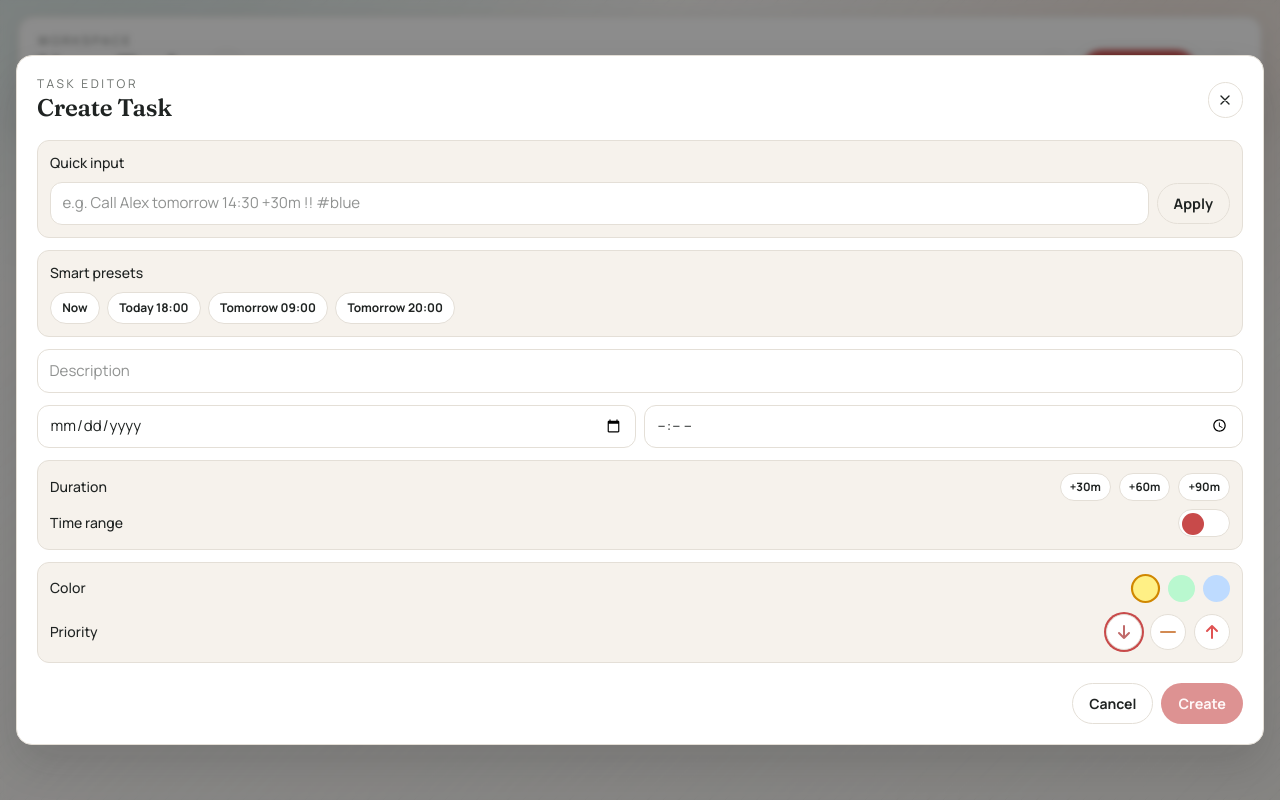
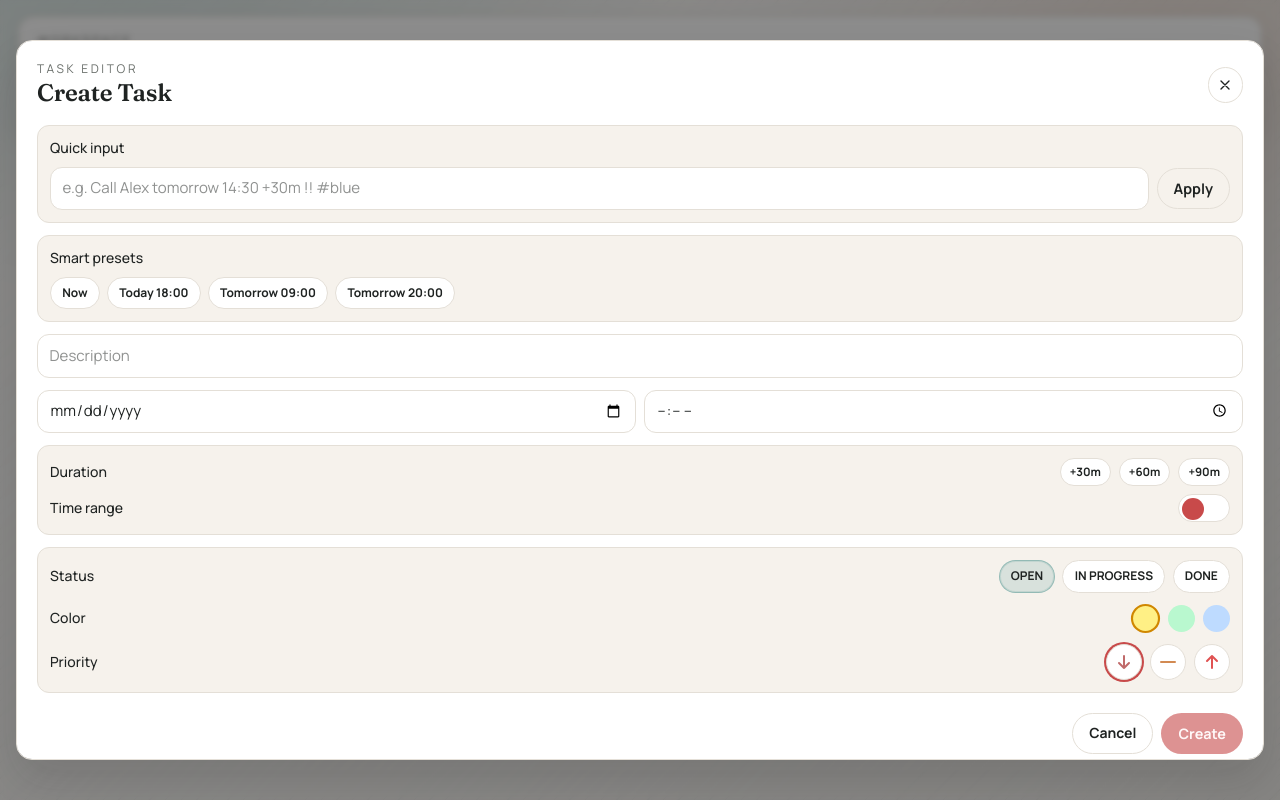
Before and after one commit to brxic/tododolix-app, an Angular app: page / in a window 1280 px wide. Both pictures are taken after a click on the button "Create Now". Built offline with nearby package versions, Linux system fonts and the light colour scheme; a web font is replaced by a local one.

Commit message:
add status selection and future date label to todo items

```diff
--- a/src-desktop/app/archive/archive.component.ts
+++ b/src-desktop/app/archive/archive.component.ts
@@ -45,9 +45,40 @@ export class ArchiveComponent implements OnInit {
       return '';
     }
     const start = this.settings.formatTime(todo.time);
+    const dateLabel = this.futureDateLabel(todo.date);
     if (todo.endTime && todo.endTime !== todo.time) {
-      return `${start} - ${this.settings.formatTime(todo.endTime)}`;
+      const range = `${start} - ${this.settings.formatTime(todo.endTime)}`;
+      return dateLabel ? `${dateLabel} · ${range}` : range;
     }
-    return start;
+    return dateLabel ? `${dateLabel} · ${start}` : start;
+  }
+
+  private futureDateLabel(dateStr: string): string {
+    const date = this.parseTodoDate(dateStr);
+    if (!date || !this.isMoreThanWeekAway(date)) {
+      return '';
+    }
+    return date.toLocaleDateString(this.settings.locale(), {
+      day: '2-digit',
+      month: '2-digit'
+    });
+  }
+
+  private parseTodoDate(dateStr: string): Date | null {
+    if (!dateStr) {
+      return null;
+    }
+    const value = new Date(`${dateStr}T00:00:00`);
+    if (Number.isNaN(value.getTime())) {
+      return null;
+    }
+    return value;
+  }
+
+  private isMoreThanWeekAway(date: Date): boolean {
+    const today = new Date();
+    today.setHours(0, 0, 0, 0);
+    const diffDays = (date.getTime() - today.getTime()) / (1000 * 60 * 60 * 24);
+    return diffDays > 7;
   }
 }
--- a/src-desktop/app/settings/settings.service.ts
+++ b/src-desktop/app/settings/settings.service.ts
@@ -29,6 +29,7 @@ const DICT: Record<AppLanguage, Record<string, string>> = {
     edit_task: 'Edit Task',
     new_task: 'Create Task',
     description: 'Description',
+    status: 'Status',
     time_range: 'Time range',
     color: 'Color',
     priority: 'Priority',
@@ -114,6 +115,7 @@ const DICT: Record<AppLanguage, Record<string, string>> = {
     edit_task: 'Aufgabe bearbeiten',
     new_task: 'Aufgabe erstellen',
     description: 'Beschreibung',
+    status: 'Status',
     time_range: 'Zeitspanne',
     color: 'Farbe',
     priority: 'Prioritat',
--- a/src-desktop/app/todo/todo.component.html
+++ b/src-desktop/app/todo/todo.component.html
@@ -89,6 +89,21 @@
       </div>
 
       <div class="panel-soft p-3 rounded-xl space-y-3">
+        <div class="status-editor status-editor-inline">
+          <label class="text-sm font-medium">{{ settings.t('status') }}</label>
+          <div class="chip-grid">
+            <button
+              *ngFor="let status of statusOptions"
+              type="button"
+              class="chip-btn"
+              [ngClass]="formTodo.status === status ? 'chip-btn-active' : ''"
+              (click)="formTodo.status = status"
+            >
+              {{ statusLabel(status) }}
+            </button>
+          </div>
+        </div>
+
         <div class="flex justify-between items-center">
           <label class="text-sm font-medium">{{ settings.t('color') }}</label>
           <div class="flex gap-2">
@@ -276,7 +291,7 @@
   class="fixed inset-0 z-50 flex items-center justify-center p-4 form-overlay"
   [class.form-overlay-active]="deleteActive"
 >
-  <div class="panel p-5 rounded-2xl shadow-lift w-full confirm-dialog" [class.confirm-dialog-active]="deleteActive">
+  <div class="panel p-5 rounded-2xl shadow-lift w-full max-w-sm confirm-dialog" [class.confirm-dialog-active]="deleteActive">
     <p class="mb-4 text-center text-sm">{{ settings.t('delete_confirm') }}</p>
     <div class="flex justify-between">
       <button (click)="cancelDelete()" class="btn btn-ghost text-xs">{{ settings.t('cancel') }}</button>
--- a/src-desktop/app/todo/todo.component.ts
+++ b/src-desktop/app/todo/todo.component.ts
@@ -21,6 +21,7 @@ type PriorityFilter = 'all' | 'low' | 'medium' | 'high';
   ]
 })
 export class TodoComponent implements OnInit, OnDestroy {
+  readonly statusOptions: Array<Todo['status']> = ['open', 'in-progress', 'done'];
   showForm = false;
   formMounted = false;
   formActive = false;
@@ -286,10 +287,12 @@ export class TodoComponent implements OnInit, OnDestroy {
       return '';
     }
     const start = this.settings.formatTime(todo.time);
+    const dateLabel = this.futureDateLabel(todo.date);
     if (todo.endTime && todo.endTime !== todo.time) {
-      return `${start} - ${this.settings.formatTime(todo.endTime)}`;
+      const range = `${start} - ${this.settings.formatTime(todo.endTime)}`;
+      return dateLabel ? `${dateLabel} · ${range}` : range;
     }
-    return start;
+    return dateLabel ? `${dateLabel} · ${start}` : start;
   }
 
   statusLabel(status: Todo['status']): string {
@@ -432,6 +435,35 @@ export class TodoComponent implements OnInit, OnDestroy {
     return offset;
   }
 
+  private futureDateLabel(dateStr: string): string {
+    const date = this.parseTodoDate(dateStr);
+    if (!date || !this.isMoreThanWeekAway(date)) {
+      return '';
+    }
+    return date.toLocaleDateString(this.settings.locale(), {
+      day: '2-digit',
+      month: '2-digit'
+    });
+  }
+
+  private parseTodoDate(dateStr: string): Date | null {
+    if (!dateStr) {
+      return null;
+    }
+    const value = new Date(`${dateStr}T00:00:00`);
+    if (Number.isNaN(value.getTime())) {
+      return null;
+    }
+    return value;
+  }
+
+  private isMoreThanWeekAway(date: Date): boolean {
+    const today = new Date();
+    today.setHours(0, 0, 0, 0);
+    const diffDays = (date.getTime() - today.getTime()) / (1000 * 60 * 60 * 24);
+    return diffDays > 7;
+  }
+
   private matchesFilters(todo: Todo): boolean {
     if (this.priorityFilter !== 'all' && todo.priority !== this.priorityFilter) {
       return false;
--- a/src-desktop/styles.css
+++ b/src-desktop/styles.css
@@ -400,9 +400,29 @@
     transform: translateY(-1px);
   }
 
+  .chip-btn-active {
+    background-color: rgba(62, 140, 136, 0.16);
+    border-color: rgba(62, 140, 136, 0.45);
+    box-shadow: inset 0 0 0 1px rgba(62, 140, 136, 0.14);
+  }
+
   .chip-small {
     padding: 0.28rem 0.56rem;
     font-size: 0.72rem;
+  }
+
+  .status-editor {
+    display: grid;
+    gap: 0.55rem;
+  }
+
+  .status-editor-inline {
+    grid-template-columns: auto 1fr;
+    align-items: center;
+  }
+
+  .status-editor-inline .chip-grid {
+    justify-content: flex-end;
   }
 
   .color-pick {
--- a/src-mobile/app/archive/archive.component.ts
+++ b/src-mobile/app/archive/archive.component.ts
@@ -45,9 +45,40 @@ export class ArchiveComponent implements OnInit {
       return '';
     }
     const start = this.settings.formatTime(todo.time);
+    const dateLabel = this.futureDateLabel(todo.date);
     if (todo.endTime && todo.endTime !== todo.time) {
-      return `${start} - ${this.settings.formatTime(todo.endTime)}`;
+      const range = `${start} - ${this.settings.formatTime(todo.endTime)}`;
+      return dateLabel ? `${dateLabel} · ${range}` : range;
     }
-    return start;
+    return dateLabel ? `${dateLabel} · ${start}` : start;
+  }
+
+  private futureDateLabel(dateStr: string): string {
+    const date = this.parseTodoDate(dateStr);
+    if (!date || !this.isMoreThanWeekAway(date)) {
+      return '';
+    }
+    return date.toLocaleDateString(this.settings.locale(), {
+      day: '2-digit',
+      month: '2-digit'
+    });
+  }
+
+  private parseTodoDate(dateStr: string): Date | null {
+    if (!dateStr) {
+      return null;
+    }
+    const value = new Date(`${dateStr}T00:00:00`);
+    if (Number.isNaN(value.getTime())) {
+      return null;
+    }
+    return value;
+  }
+
+  private isMoreThanWeekAway(date: Date): boolean {
+    const today = new Date();
+    today.setHours(0, 0, 0, 0);
+    const diffDays = (date.getTime() - today.getTime()) / (1000 * 60 * 60 * 24);
+    return diffDays > 7;
   }
 }
--- a/src-mobile/app/settings/settings.service.ts
+++ b/src-mobile/app/settings/settings.service.ts
@@ -29,6 +29,7 @@ const DICT: Record<AppLanguage, Record<string, string>> = {
     edit_task: 'Edit Task',
     new_task: 'Create Task',
     description: 'Description',
+    status: 'Status',
     time_range: 'Time range',
     color: 'Color',
     priority: 'Priority',
@@ -114,6 +115,7 @@ const DICT: Record<AppLanguage, Record<string, string>> = {
     edit_task: 'Aufgabe bearbeiten',
     new_task: 'Aufgabe erstellen',
     description: 'Beschreibung',
+    status: 'Status',
     time_range: 'Zeitspanne',
     color: 'Farbe',
     priority: 'Prioritat',
--- a/src-mobile/app/todo/todo.component.html
+++ b/src-mobile/app/todo/todo.component.html
@@ -89,6 +89,21 @@
       </div>
 
       <div class="panel-soft p-3 rounded-xl space-y-3">
+        <div class="status-editor status-editor-inline">
+          <label class="text-sm font-medium">{{ settings.t('status') }}</label>
+          <div class="chip-grid">
+            <button
+              *ngFor="let status of statusOptions"
+              type="button"
+              class="chip-btn"
+              [ngClass]="formTodo.status === status ? 'chip-btn-active' : ''"
+              (click)="formTodo.status = status"
+            >
+              {{ statusLabel(status) }}
+            </button>
+          </div>
+        </div>
+
         <div class="flex justify-between items-center">
           <label class="text-sm font-medium">{{ settings.t('color') }}</label>
           <div class="flex gap-2">
--- a/src-mobile/app/todo/todo.component.ts
+++ b/src-mobile/app/todo/todo.component.ts
@@ -21,6 +21,7 @@ type PriorityFilter = 'all' | 'low' | 'medium' | 'high';
   ]
 })
 export class TodoComponent implements OnInit, OnDestroy {
+  readonly statusOptions: Array<Todo['status']> = ['open', 'in-progress', 'done'];
   showForm = false;
   formMounted = false;
   formActive = false;
@@ -286,10 +287,12 @@ export class TodoComponent implements OnInit, OnDestroy {
       return '';
     }
     const start = this.settings.formatTime(todo.time);
+    const dateLabel = this.futureDateLabel(todo.date);
     if (todo.endTime && todo.endTime !== todo.time) {
-      return `${start} - ${this.settings.formatTime(todo.endTime)}`;
+      const range = `${start} - ${this.settings.formatTime(todo.endTime)}`;
+      return dateLabel ? `${dateLabel} · ${range}` : range;
     }
-    return start;
+    return dateLabel ? `${dateLabel} · ${start}` : start;
   }
 
   statusLabel(status: Todo['status']): string {
@@ -432,6 +435,35 @@ export class TodoComponent implements OnInit, OnDestroy {
     return offset;
   }
 
+  private futureDateLabel(dateStr: string): string {
+    const date = this.parseTodoDate(dateStr);
+    if (!date || !this.isMoreThanWeekAway(date)) {
+      return '';
+    }
+    return date.toLocaleDateString(this.settings.locale(), {
+      day: '2-digit',
+      month: '2-digit'
+    });
+  }
+
+  private parseTodoDate(dateStr: string): Date | null {
+    if (!dateStr) {
+      return null;
+    }
+    const value = new Date(`${dateStr}T00:00:00`);
+    if (Number.isNaN(value.getTime())) {
+      return null;
+    }
+    return value;
+  }
+
+  private isMoreThanWeekAway(date: Date): boolean {
+    const today = new Date();
+    today.setHours(0, 0, 0, 0);
+    const diffDays = (date.getTime() - today.getTime()) / (1000 * 60 * 60 * 24);
+    return diffDays > 7;
+  }
+
   private matchesFilters(todo: Todo): boolean {
     if (this.priorityFilter !== 'all' && todo.priority !== this.priorityFilter) {
       return false;
--- a/src-mobile/styles.css
+++ b/src-mobile/styles.css
@@ -409,9 +409,29 @@
     transform: translateY(-1px);
   }
 
+  .chip-btn-active {
+    background-color: rgba(62, 140, 136, 0.16);
+    border-color: rgba(62, 140, 136, 0.45);
+    box-shadow: inset 0 0 0 1px rgba(62, 140, 136, 0.14);
+  }
+
   .chip-small {
     padding: 0.28rem 0.56rem;
     font-size: 0.72rem;
+  }
+
+  .status-editor {
+    display: grid;
+    gap: 0.55rem;
+  }
+
+  .status-editor-inline {
+    grid-template-columns: auto 1fr;
+    align-items: center;
+  }
+
+  .status-editor-inline .chip-grid {
+    justify-content: flex-end;
   }
 
   .color-pick {
```
